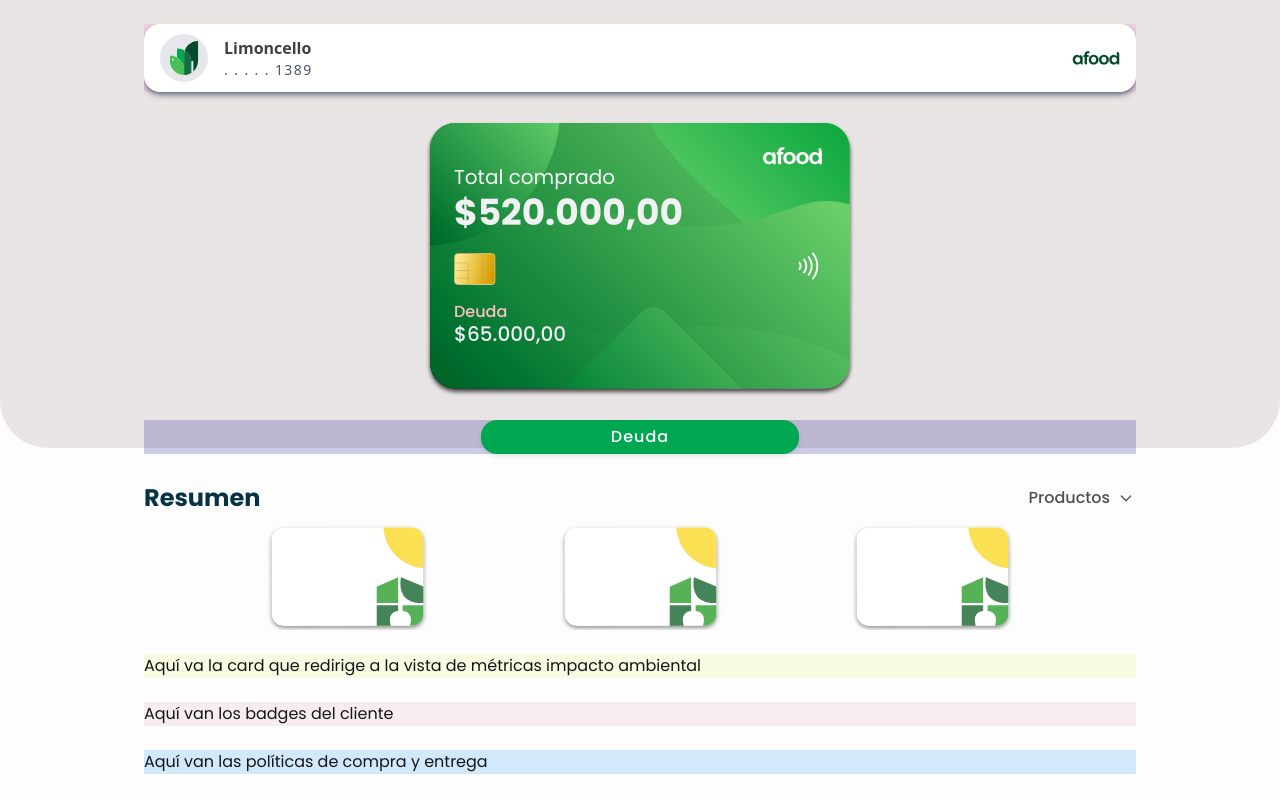
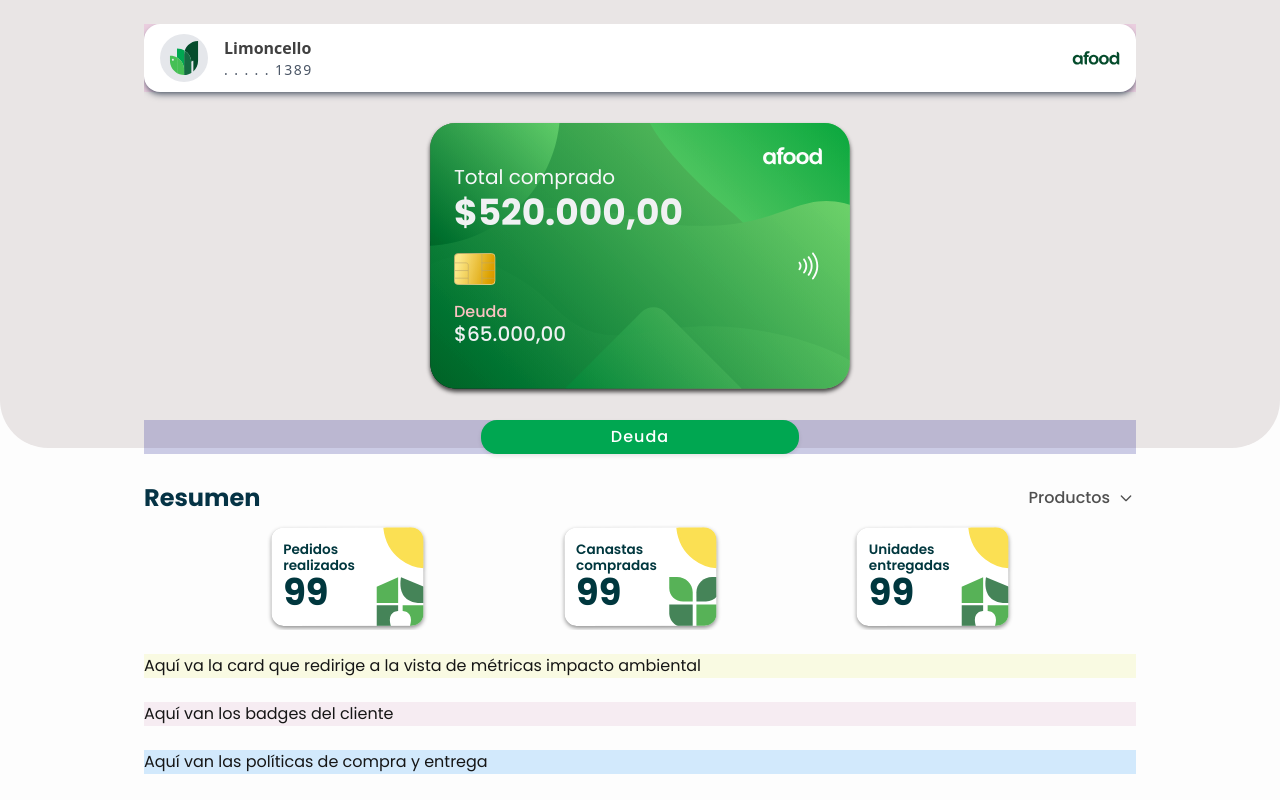
Before and after one commit to jmncamilo/afood-dash, a Next.js app: page /dashboard in a window 1280 px wide. Built offline with nearby package versions, Linux system fonts and the light colour scheme.

Commit message:
feat(client/dashboard): finalize design of the summary cards. Ready to modularize

```diff
--- a/src/app/dashboard/Dashboard.module.css
+++ b/src/app/dashboard/Dashboard.module.css
@@ -1,3 +1,4 @@
+/* =-=-= Configuración adicional del contenedor padre =-=-= */
 .dashboardWrapper {
     gap: 1.5rem;
 }
@@ -14,6 +15,7 @@
     border-radius: 0 0 3rem 3rem;
 }
 
+/* =-=-= Configuración para el header de cliente =-=-= */
 .customerHeader {
     background-color: rgba(232, 118, 199, 0.2);
     display: flex;
@@ -28,6 +30,7 @@
     padding: 0.4rem;
 }
 
+/* =-=-= Sección de la tarjeta de "crédito" afood =-=-= */
 .sectionCreditCard {
     /*background-color: rgb(231, 171, 171);*/
     display: flex;
@@ -131,6 +134,7 @@
     transform: rotate(90deg);
 }
 
+/* =-=-= Sección del botón que muestra el desglose de la deuda =-=-= */
 .sectionButtonDetails {
     background-color: rgba(0, 0, 128, 0.2);
     display: flex;
@@ -147,6 +151,7 @@
     text-align: center;
 }
 
+/* =-=-= Sección de resumen con las cards que brindan información de los pedidos del cliente =-=-= */
 .sectionSummaryOrders {
     /*background-color: rgba(0, 0, 128, 0.2);*/
     display: flex;
@@ -185,16 +190,58 @@
     background-position: center;
     aspect-ratio: 3/2;
     filter: drop-shadow(0 2px 2px rgba(0,0,0,0.43));
+    display: flex;
+    justify-content: flex-start;
+    align-items: center;
 }
 
+.summaryCardSecondFigure {
+    background-image: url("/misc/summary-card-02.svg");
+}
+
+.summaryCardTextWrapper {
+    /*background-color: rgba(194, 219, 154, 0.39);*/
+    width: 70%;
+    display: flex;
+    flex-direction: column;
+    justify-content: center;
+    align-items: flex-start;
+    padding-left: 1rem;
+    text-overflow: ellipsis;
+    overflow: hidden;
+    white-space: nowrap;
+    line-height: 1;
+    gap: 2px;
+    color: #00373e;
+}
+
+.summaryCardTextWrapperTitle {
+    font-size: 0.85rem;
+    font-weight: 600;
+    padding: 0;
+    margin: 0;
+    vertical-align: middle;
+}
+
+.summaryCardTextWrapperValue {
+    font-size: 2.3rem;
+    font-weight: 700;
+    padding: 0;
+    margin: 0;
+    vertical-align: middle;
+}
+
+/* =-=-= Sección de la tarjeta que tiene un call to action para redirigir a la vista de impacto ambiental =-=-= */
 .sectionCardEnvironment {
     background-color: rgba(228, 232, 118, 0.2);
 }
 
+/* =-=-= Sección con los badges del cliente =-=-= */
 .sectionAchievements {
     background-color: rgba(213, 163, 193, 0.2);
 }
 
+/* =-=-= Sección de políticas afood =-=-= */
 .sectionPolicies {
     background-color: rgba(35, 152, 246, 0.2);
 }
--- a/src/app/dashboard/page.js
+++ b/src/app/dashboard/page.js
@@ -77,17 +77,30 @@ export default function Dashboard() {
                 </section>
 
                 {/* Sección resumen de pedidos */}
+                    {/* TODO: revisar una última vez que nada se rompa y aplicar modularización de las cards... */}
                 <section className={styles.sectionSummaryOrders}>
                     <SummaryHeader dropdownState={dropdownState} setDropdownState={setDropdownState} />
                     <div className={styles.summaryCardsScrollable}>
                         <div className={styles.summaryCardBase}>
-
+                            <div className={styles.summaryCardTextWrapper}>
+                                <span className={styles.summaryCardTextWrapperTitle}>Pedidos</span>
+                                <span className={styles.summaryCardTextWrapperTitle}>realizados</span>
+                                <span className={styles.summaryCardTextWrapperValue}>99</span>
+                            </div>
+                        </div>
+                        <div className={`${styles.summaryCardBase} ${styles.summaryCardSecondFigure}`}>
+                            <div className={styles.summaryCardTextWrapper}>
+                                <span className={styles.summaryCardTextWrapperTitle}>Canastas</span>
+                                <span className={styles.summaryCardTextWrapperTitle}>compradas</span>
+                                <span className={styles.summaryCardTextWrapperValue}>99</span>
+                            </div>
                         </div>
                         <div className={styles.summaryCardBase}>
-
-                        </div>
-                        <div className={styles.summaryCardBase}>
-
+                            <div className={styles.summaryCardTextWrapper}>
+                                <span className={styles.summaryCardTextWrapperTitle}>Unidades</span>
+                                <span className={styles.summaryCardTextWrapperTitle}>entregadas</span>
+                                <span className={styles.summaryCardTextWrapperValue}>99</span>
+                            </div>
                         </div>
                     </div>
                 </section>
```
